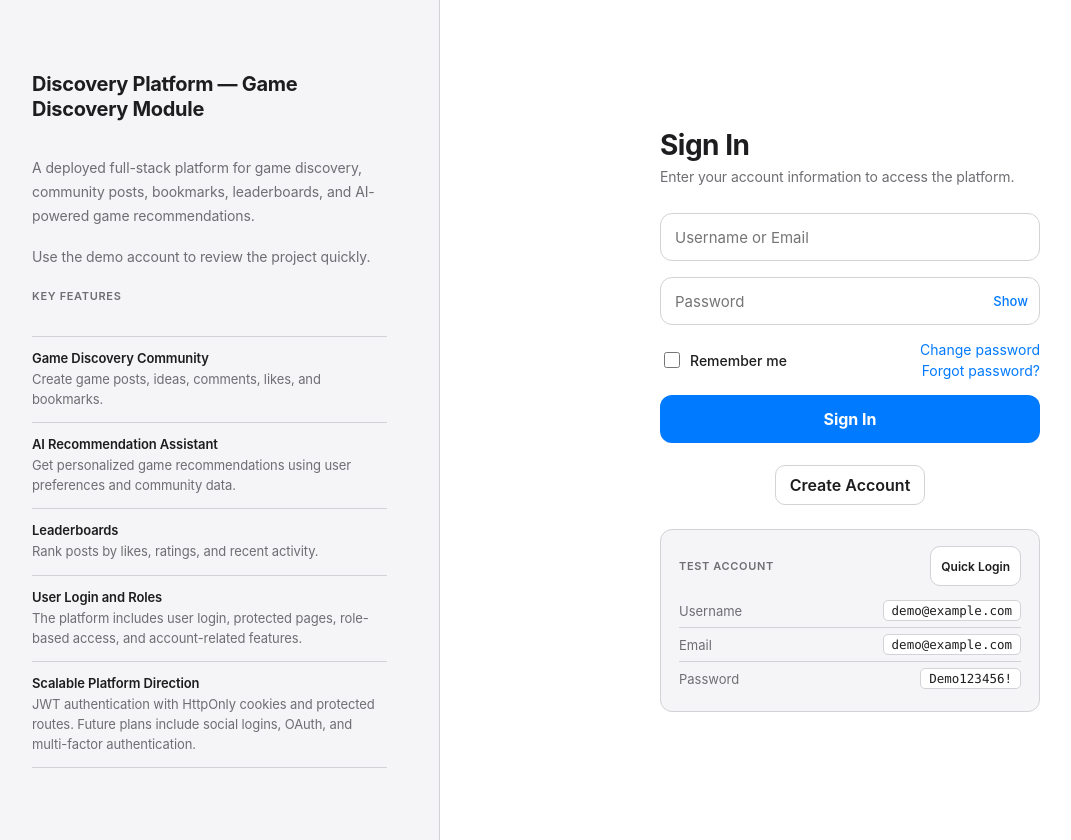
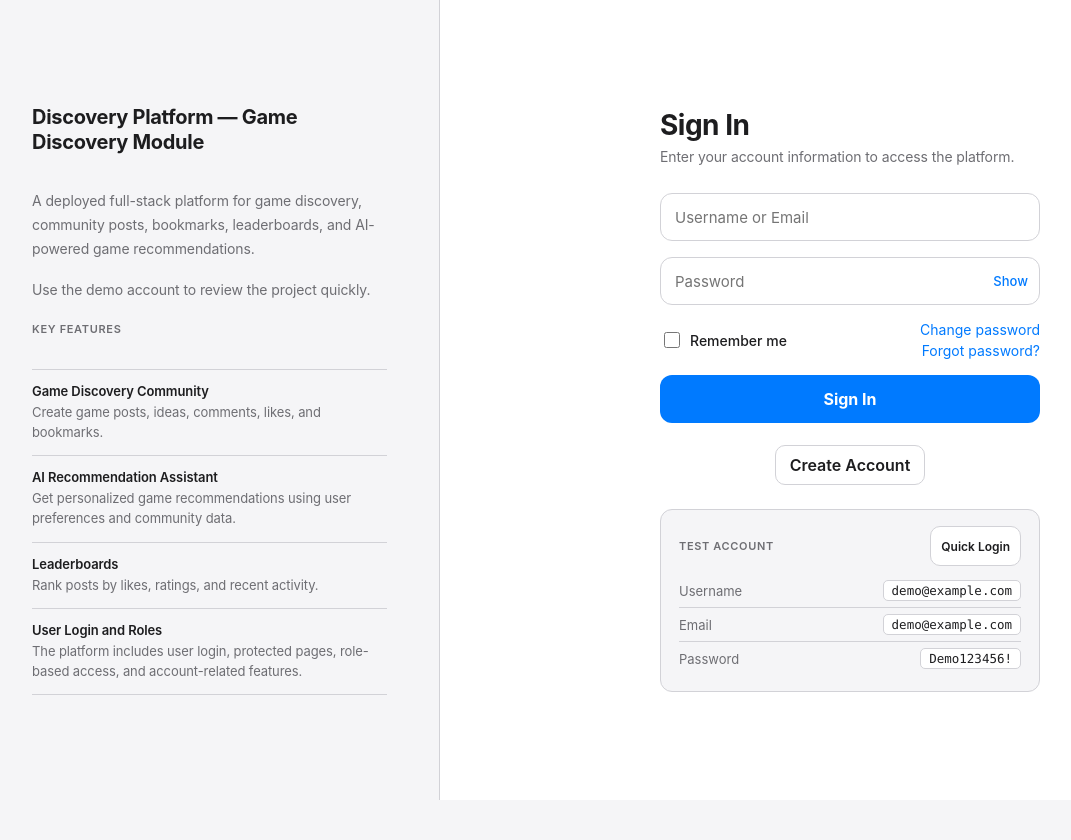
Before and after one commit to LeoC1110/ai-game-discovery-platform, a React (Vite) app in the folder apps/auth-frontend/: page / in a window 1280 px wide. Shown: the whole page, without its empty margins (20-1091 px from the left). After the commit the page ends 800 px from the top, so only its background shows below. Built offline with nearby package versions, Linux system fonts and the light colour scheme; no server answers.

Commit message:
update login page

```diff
--- a/apps/auth-frontend/src/screens/LoginPage.jsx
+++ b/apps/auth-frontend/src/screens/LoginPage.jsx
@@ -19,10 +19,6 @@ const FEATURES = [
   {
     label: 'User Login and Roles',
     desc: 'The platform includes user login, protected pages, role-based access, and account-related features.',
-  },
-  {
-    label: 'Scalable Platform Direction',
-    desc: 'JWT authentication with HttpOnly cookies and protected routes. Future plans include social logins, OAuth, and multi-factor authentication.',
   },
 ];
 
```
